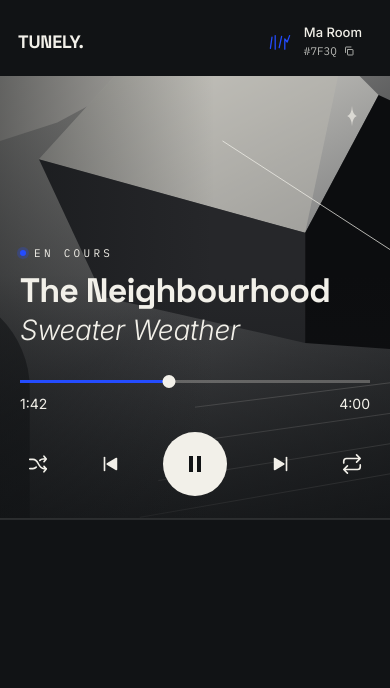
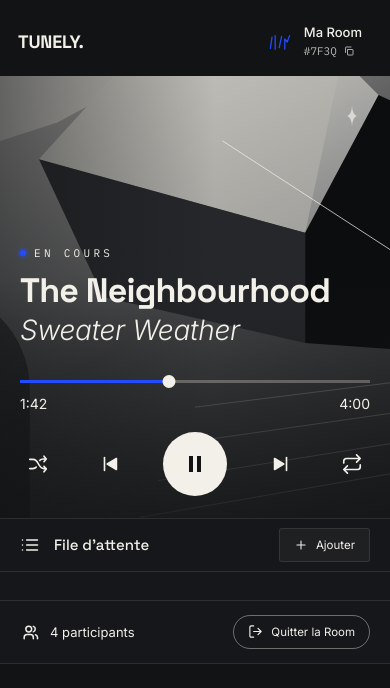
Before and after one commit to ItokianaRAKT/tunely-frontend-web, a React (Vite) app: page / in a window 390 px wide. Shown: the top 688 px of the page. Built offline with nearby package versions, Linux system fonts and the light colour scheme.

Commit message:
feat: add queue panel header and participant row

```diff
--- a/src/App.css
+++ b/src/App.css
@@ -349,6 +349,70 @@ h2 {
   display: none;
 }
 
+/* queue */
+.who {
+  display: flex;
+  justify-content: space-between;
+  align-items: center;
+  padding: 24px 24px 22px;
+  font-size: 13px;
+}
+
+.who span {
+  display: flex;
+  gap: 10px;
+  align-items: center;
+}
+
+.ghost {
+  border: 1px solid rgba(242, 240, 233, 0.4);
+  border-radius: 20px;
+  padding: 8px 14px;
+  font-size: 11.5px;
+  display: flex;
+  gap: 8px;
+  align-items: center;
+  transition:
+    background 0.16s,
+    border-color 0.16s;
+}
+
+.ghost:hover {
+  background: rgba(255, 255, 255, 0.08);
+  border-color: var(--chalk);
+}
+
+.ghost svg {
+  width: 15px;
+  height: 15px;
+}
+
+.qh {
+  display: flex;
+  justify-content: space-between;
+  align-items: center;
+  padding: 14px 24px;
+  border-top: 1px solid var(--line);
+  border-bottom: 1px solid var(--line);
+}
+
+.qt {
+  display: flex;
+  gap: 14px;
+  align-items: center;
+  font: 500 15px var(--head);
+}
+
+.qt .chev {
+  display: none;
+}
+
+.qh .ghost {
+  border-radius: 3px;
+  border-color: var(--line);
+  background: rgba(255, 255, 255, 0.04);
+}
+
 /* toast */
 #toast {
   position: fixed;
@@ -443,6 +507,27 @@ h2 {
   .right {
     border: 0;
     border-top: 1px solid var(--line);
+    display: flex;
+  }
+  .who {
+    order: 2;
+    padding: 14px 20px;
+    border-top: 1px solid var(--line);
+  }
+  .right .who {
+    order: 3;
+  }
+  .qh {
+    border-top: 0;
+    padding: 0;
+  }
+  .qt {
+    width: 100%;
+    padding: 16px 20px;
+    flex: 1;
+  }
+  .qh .ghost {
+    margin: 0 20px 0 0;
   }
   .strip {
     display: flex;
--- a/src/App.tsx
+++ b/src/App.tsx
@@ -2,6 +2,7 @@ import { useCallback, useRef, useState } from 'react'
 import { IconSprite } from './components/Icon'
 import { Sidebar } from './components/Sidebar'
 import { Stage } from './components/Stage'
+import { QueuePanel } from './components/QueuePanel'
 import { SEED_TRACKS } from './data/tracks'
 import './App.css'
 
@@ -94,7 +95,7 @@ function App() {
           onNext={nextTrack}
           onPrev={prevTrack}
         />
-        <div className="right qopen" id="right" />
+        <QueuePanel />
         <footer className="strip" />
       </main>
 
--- /dev/null
+++ b/src/components/QueuePanel.tsx
@@ -0,0 +1,29 @@
+import { Icon } from './Icon'
+
+export function QueuePanel() {
+  return (
+    <div className="right qopen">
+      <div className="who">
+        <span>
+          <Icon name="users" />
+          4 participants
+        </span>
+        <button className="ghost">
+          <Icon name="exit" />
+          Quitter la Room
+        </button>
+      </div>
+      <div className="qh">
+        <button className="qt">
+          <Icon name="list" />
+          File d’attente
+        </button>
+        <button className="ghost">
+          <Icon name="plus" style={{ width: 14, height: 14 }} />
+          Ajouter
+        </button>
+      </div>
+      <ul className="ql" id="ql" />
+    </div>
+  )
+}
```
